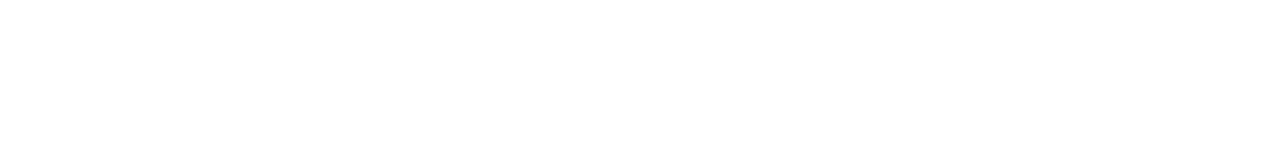
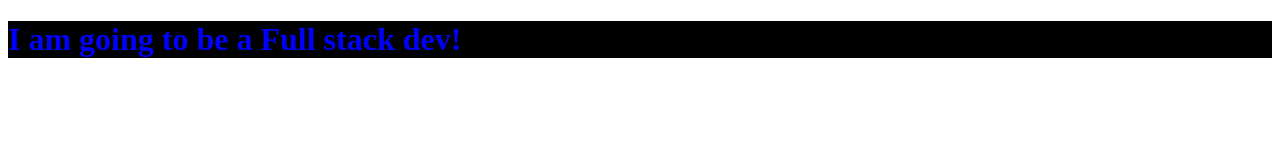
Before and after one commit to Kamomanose/my-shaper-repository, a plain HTML site: page index.html in a window 1280 px wide. Drawn offline with Linux system fonts and the light colour scheme.

Commit message:
updated html and css

```diff
--- a/index.html
+++ b/index.html
@@ -4,8 +4,12 @@
     <meta charset="UTF-8">
     <meta name="viewport" content="width=device-width, initial-scale=1.0">
     <title>Document</title>
+    <link rel="stylesheet" type="text/css" href="styles.css" />
 </head>
 <body>
+    <h1 class="title">
+        I am going to be a Full stack dev!
+    </h1>
 
 </body>
 </html>
--- a/styles.css
+++ b/styles.css
@@ -0,0 +1,4 @@
+.title {color: blue;
+    background-color: black;
+
+}
```
